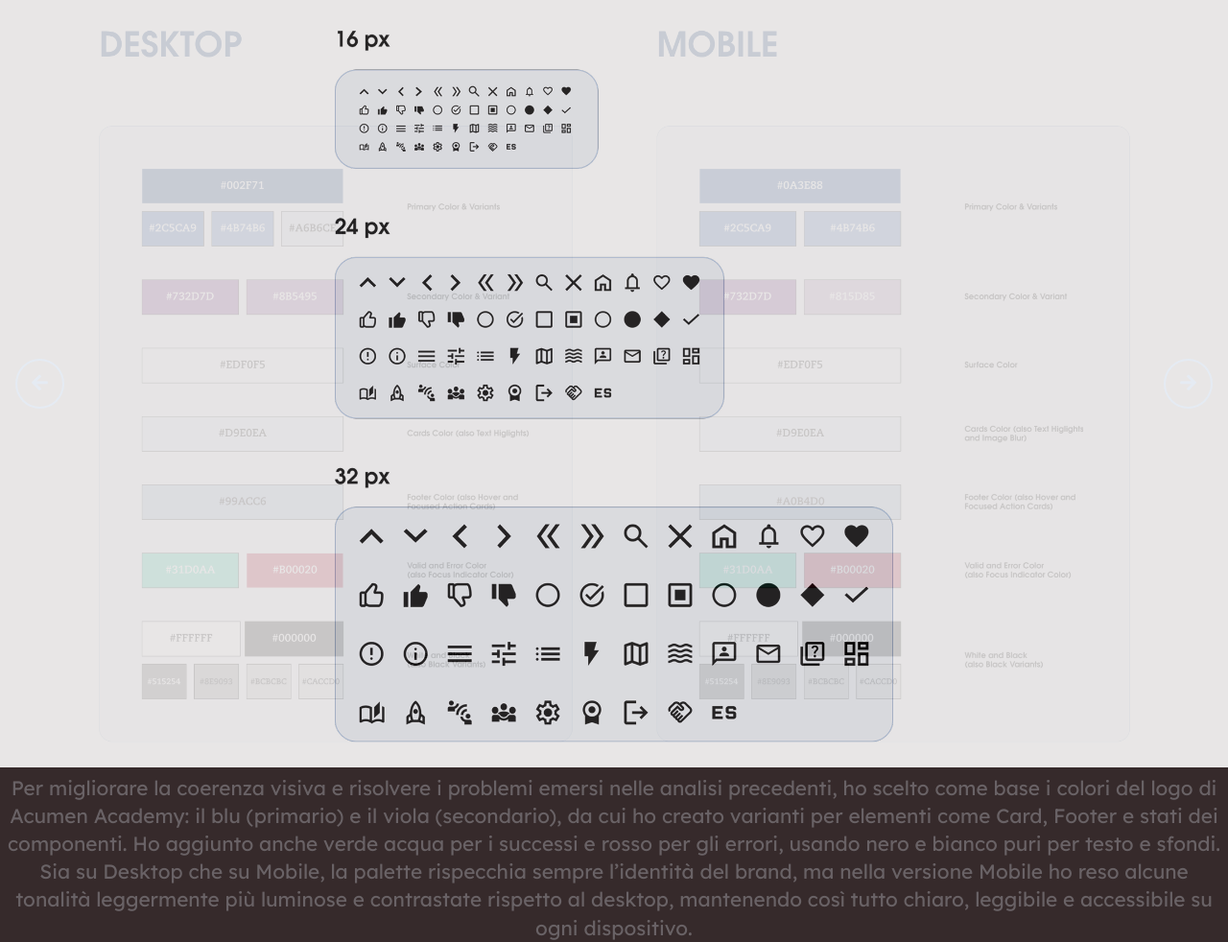
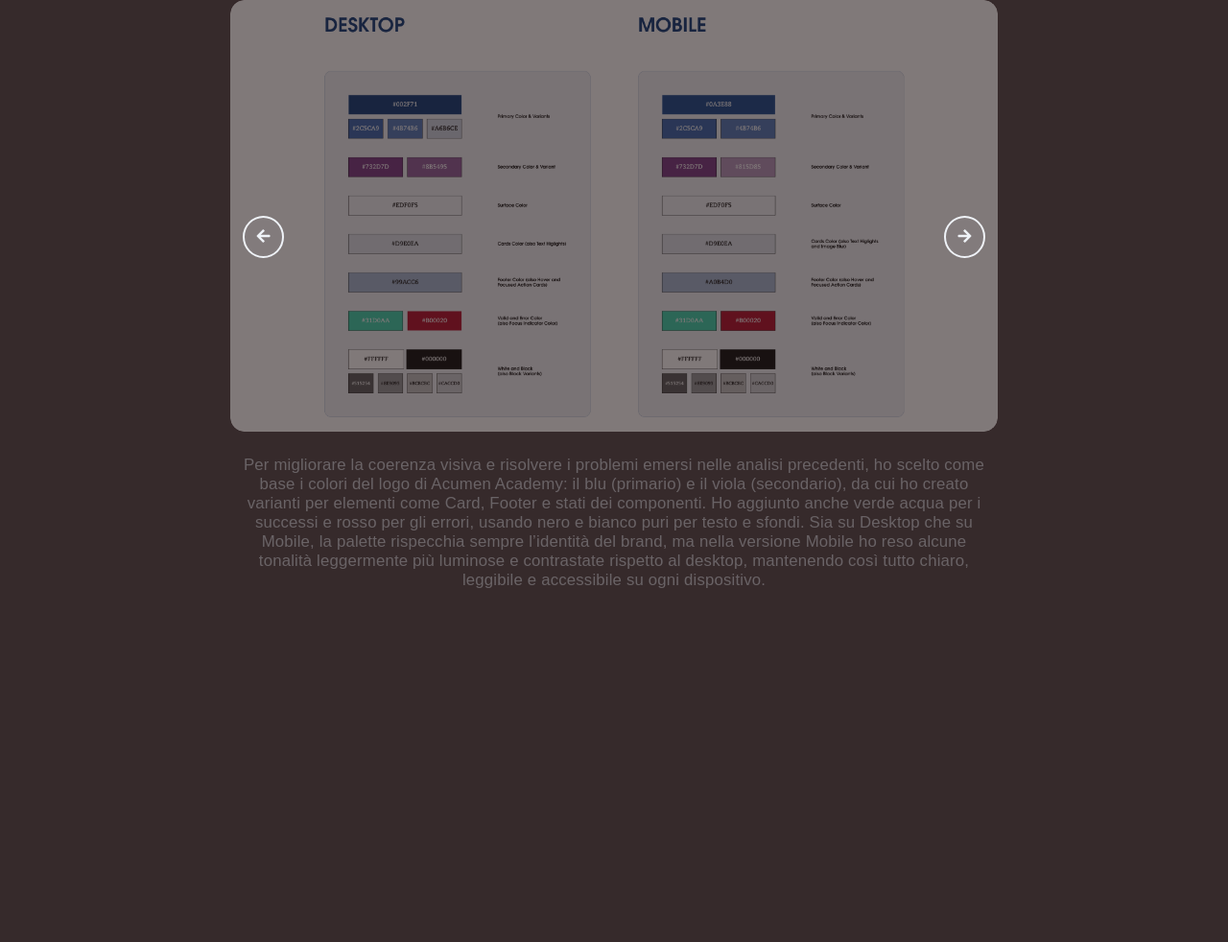
Before and after one commit to dianamariedjesus/notion_widgets, a plain HTML site: page slider/index.html in a window 1280 px wide. Shown: the whole page at 96% size. After the commit the page ends 800 px from the top, so only its background shows below. Drawn offline with Linux system fonts and the light colour scheme.

Commit message:
Update index.html

```diff
--- a/slider/index.html
+++ b/slider/index.html
@@ -1,218 +1,201 @@
 <!DOCTYPE html>
 <html lang="en">
-
 <head>
 <meta charset="UTF-8">
-  <title>Full-Screen Responsive Image Slider with Captions</title>
-  <link rel='stylesheet' href='https://cdnjs.cloudflare.com/ajax/libs/font-awesome/5.15.3/css/all.min.css'>
+<title>Responsive Image Slider with Captions</title>
+<meta name="viewport" content="width=device-width, initial-scale=1.0">
+<!-- FontAwesome for icons -->
+<link rel="stylesheet" href="https://cdnjs.cloudflare.com/ajax/libs/font-awesome/5.15.3/css/all.min.css">
+
 <style>
-    @import url("https://fonts.googleapis.com/css2?family=Lexend:wght@400;700&display=swap");
+:root {
+  --slider-width: 100%;
+  --slider-height: 50vw;
+  --caption-padding: 1em 0.5em;
+}
 
-    * {
-      box-sizing: border-box;
+body {
+  font-family: "Lexend", Arial, sans-serif;
+  background: #362a2b;
+  color: #e5ebf3;
   margin: 0;
   padding: 0;
 }
 
-    body {
-      font-family: "Lexend", sans-serif;
-      background-color: #362a2b;
-      color: #e5ebf3;
+.slider-container {
+  width: 100%;
+  max-width: 800px;
+  margin: 0 auto;
+  /* Padding can be made 0 for edge-to-edge */
 }
 
 .slider {
   position: relative;
-      width: 100vw;
-      height: 100vh;
+  width: 100%;
   overflow: hidden;
+  border-radius: 14px;
+  aspect-ratio: 16/9;
+  background: #2a1d1e;
 }
 
 .slide {
+  display: none;
   position: absolute;
-      top: 0;
-      left: 0;
+  inset: 0;
   width: 100%;
   height: 100%;
-      opacity: 0;
-      transition: opacity 0.4s ease-in-out;
+}
+.slide img {
+  width: 100%;
+  height: 100%;
+  object-fit: cover;
+  display: block;
+}
+.slide.active {
+  display: block;
+  z-index: 2;
+  animation: fadeIn 0.4s;
 }
 
-    .slide.current {
-      opacity: 1;
-    }
-
-    .slide:first-child {
-      background: url("1.png") no-repeat center top/cover;
-    }
-
-    .slide:nth-child(2) {
-      background: url("2.png") no-repeat center top/cover;
-    }
-
-    .slide:nth-child(3) {
-      background: url("3.png") no-repeat center top/cover;
-    }
-
-    .buttons button#prev {
+.slider-buttons {
   position: absolute;
   top: 50%;
-      left: 1rem;
-      z-index: 100;
-      transform: translateY(-50%);
+  width: 100%;
+  display: flex;
+  justify-content: space-between;
+  pointer-events: none;
 }
-
-    .buttons button#next {
-      position: absolute;
-      top: 50%;
-      right: 1rem;
-      z-index: 100;
-      transform: translateY(-50%);
+.slider-buttons button {
+  pointer-events: all;
+  border: 2px solid #e5ebf3;
+  background: rgba(54, 42, 43, 0.3);
+  color: #e5ebf3;
+  border-radius: 50%;
+  cursor: pointer;
+  padding: 0.7em 0.8em;
+  margin: 0 0.8em;
+  font-size: 1rem;
+  transition: background 0.2s, color 0.2s;
 }
-
-    .buttons button {
-      border: 2px solid #e5ebf3;
-      background-color: transparent;
-      color: #e5ebf3;
-      cursor: pointer;
-      padding: 13px 15px;
-      border-radius: 50%;
-      outline: none;
-      font-size: 1.2rem;
-    }
-
-    .buttons button:hover {
-      background-color: #e5ebf3;
+.slider-buttons button:hover {
+  background: #e5ebf3;
   color: #362a2b;
 }
 
-    .captions {
-      width: 100vw;
-      background: transparent;
+.slider-captions {
+  width: 100%;
+  min-height: 3.4em;
+  margin-top: 0.5em;
+  text-align: center;
+  font-size: 1.05em;
+  letter-spacing: 0.01em;
+  font-weight: 500;
   position: relative;
-      min-height: 56px;
-      display: flex;
-      align-items: center;
-      justify-content: center;
-      margin-top: 0; /* Slight gap from slider if needed */
-      z-index: 10;
-      pointer-events: none;
-      /* Fade in animation can be added if wanted */
+  transition: min-height 0.2s;
+  padding-bottom: 6px;
 }
-
-    .caption {
-      font-size: 1.3rem;
-      font-weight: 400;
-      text-align: center;
-      line-height: 1.4;
-      color: #e5ebf3;
+.slider-captions .caption {
   display: none;
-      pointer-events: none;
-      /* Add shadow for readability if needed: */
-      /* text-shadow: 0 2px 10px #000; */
+  padding: var(--caption-padding);
+  box-sizing: border-box;
 }
-
-    .caption.active {
+.slider-captions .caption.active {
   display: block;
   animation: fadeIn 0.5s;
 }
-
 @keyframes fadeIn {
-      from { opacity: 0; transform: translateY(10px);}
-      to { opacity: 1; transform: translateY(0);}
+  from { opacity: 0;}
+  to { opacity: 1;}
+}
+/* Responsive style */
+@media (max-width: 600px) {
+  .slider-container { max-width: 100vw;}
+  .slider { aspect-ratio: 4/3; border-radius: 8px;}
+  .slider-captions { font-size: 95%; }
 }
 
-    @media (max-width: 700px) {
-      .captions {
-        font-size: 1rem;
-        min-height: 40px;
-      }
-    }
+/* Hide buttons if only one image */
+.slider.single .slider-buttons { display: none; }
+
+/* Hide vertical scroll on slider */
+.slider { -webkit-overflow-scrolling: touch; }
+
 </style>
 </head>
+<body>
 
-<body>
-  <div class="slider">
-    <div class="slide current"></div>
-    <div class="slide"></div>
-    <div class="slide"></div>
+<div class="slider-container">
+  <div class="slider" id="slider">
+    <div class="slide active">
+      <img src="1.png" alt="First image">
     </div>
-
-  <div class="buttons">
-    <button id="prev"><i class="fas fa-arrow-left"></i></button>
-    <button id="next"><i class="fas fa-arrow-right"></i></button>
+    <div class="slide">
+      <img src="2.png" alt="Second image">
     </div>
-
-  <!-- CAPTIONS BELOW THE SLIDER -->
-  <div class="captions">
-    <span class="caption active">Le icone che ho scelto riprendono in gran parte quelle originali di Acumen Academy, integrandole dove necessario con soluzioni simili o nuove aggiunte personali.
-Oltre alla funzionalità e riconoscibilità, mi sono concentrata anche sulla coerenza visiva, creando una griglia dedicata per creare formati standard da 16, 24 e 32 pixel, così da garantire uniformità in tutta l’interfaccia.</span>
-    <span class="caption">Per migliorare la coerenza visiva e risolvere i problemi emersi nelle analisi precedenti, ho scelto come base i colori del logo di Acumen Academy: il blu (primario) e il viola (secondario), da cui ho creato varianti per elementi come Card, Footer e stati dei componenti. Ho aggiunto anche verde acqua per i successi e rosso per gli errori, usando nero e bianco puri per testo e sfondi.
-Sia su Desktop che su Mobile, la palette rispecchia sempre l’identità del brand, ma nella versione Mobile ho reso alcune tonalità leggermente più luminose e contrastate rispetto al desktop, mantenendo così tutto chiaro, leggibile e accessibile su ogni dispositivo.</span>
-    <span class="caption">La griglia è rimasta invariata a quella già definita nella fase precedente (Wireframing).
-Per la versione Desktop, ho scelto una struttura a 12 colonne, tipo stretch, con margini da 70 px e gutter da 20 px. Mentre per la versione Mobile, le colonne sono state ridimensionate a 4, il margine a 35 px ma mantenuto il tipo Stretch e il gutter da 20 px. </span>
+    <div class="slide">
+      <img src="3.png" alt="Third image">
+    </div>
+    <div class="slider-buttons">
+      <button id="prev" aria-label="Previous image"><i class="fas fa-arrow-left"></i></button>
+      <button id="next" aria-label="Next image"><i class="fas fa-arrow-right"></i></button>
+    </div>
+  </div>
+  <div class="slider-captions" id="slider-captions">
+    <div class="caption active">Le icone che ho scelto riprendono in gran parte quelle originali di Acumen Academy, integrandole dove necessario con soluzioni simili o nuove aggiunte personali.
+Oltre alla funzionalità e riconoscibilità, mi sono concentrata anche sulla coerenza visiva, creando una griglia dedicata per creare formati standard da 16, 24 e 32 pixel, così da garantire uniformità in tutta l’interfaccia.</div>
+    <div class="caption">Per migliorare la coerenza visiva e risolvere i problemi emersi nelle analisi precedenti, ho scelto come base i colori del logo di Acumen Academy: il blu (primario) e il viola (secondario), da cui ho creato varianti per elementi come Card, Footer e stati dei componenti. Ho aggiunto anche verde acqua per i successi e rosso per gli errori, usando nero e bianco puri per testo e sfondi.
+Sia su Desktop che su Mobile, la palette rispecchia sempre l’identità del brand, ma nella versione Mobile ho reso alcune tonalità leggermente più luminose e contrastate rispetto al desktop, mantenendo così tutto chiaro, leggibile e accessibile su ogni dispositivo.</div>
+    <div class="caption">La griglia è rimasta invariata a quella già definita nella fase precedente (Wireframing).
+Per la versione Desktop, ho scelto una struttura a 12 colonne, tipo stretch, con margini da 70 px e gutter da 20 px. Mentre per la versione Mobile, le colonne sono state ridimensionate a 4, il margine a 35 px ma mantenuto il tipo Stretch e il gutter da 20 px.</div>
+  </div>
 </div>
 
 <script>
-    // Get elements
-    const slides = document.querySelectorAll(".slide");
-    const captions = document.querySelectorAll(".caption");
-    const nextButton = document.getElementById("next");
-    const prevButton = document.getElementById("prev");
+const slides = document.querySelectorAll('.slide');
+const captions = document.querySelectorAll('.caption');
+const prevBtn = document.getElementById('prev');
+const nextBtn = document.getElementById('next');
+const slider = document.getElementById('slider');
+let current = 0;
 const auto = true;
 const intervalTime = 5000;
 let slideInterval;
 
-    // Index tracker
-    function getCurrentIndex() {
-      for (let i = 0; i < slides.length; i++) {
-        if (slides[i].classList.contains('current')) return i;
-      }
-      return 0;
-    }
-
-    function setActiveSlide(idx) {
-      // Update slides
-      slides.forEach(slide => slide.classList.remove('current'));
-      slides[idx].classList.add('current');
-      // Update captions
-      captions.forEach(cap => cap.classList.remove('active'));
-      if (captions[idx]) captions[idx].classList.add('active');
+function goToSlide(idx) {
+  slides[current].classList.remove('active');
+  captions[current].classList.remove('active');
+  current = idx;
+  slides[current].classList.add('active');
+  captions[current].classList.add('active');
 }
 
 function nextSlide() {
-      const idx = getCurrentIndex();
-      const nextIdx = (idx + 1) % slides.length;
-      setActiveSlide(nextIdx);
+  let idx = (current + 1) % slides.length;
+  goToSlide(idx);
+}
+function prevSlide() {
+  let idx = (current - 1 + slides.length) % slides.length;
+  goToSlide(idx);
 }
 
-    function prevSlide() {
-      const idx = getCurrentIndex();
-      const prevIdx = (idx - 1 + slides.length) % slides.length;
-      setActiveSlide(prevIdx);
-    }
+nextBtn.onclick = () => { nextSlide(); resetInterval(); }
+prevBtn.onclick = () => { prevSlide(); resetInterval(); }
 
-    nextButton.addEventListener("click", () => {
-      nextSlide();
+function resetInterval() {
   if (auto) {
     clearInterval(slideInterval);
     slideInterval = setInterval(nextSlide, intervalTime);
   }
-    });
-
-    prevButton.addEventListener("click", () => {
-      prevSlide();
-      if (auto) {
-        clearInterval(slideInterval);
-        slideInterval = setInterval(nextSlide, intervalTime);
 }
-    });
-
-    if (auto) {
+if (auto && slides.length > 1) {
   slideInterval = setInterval(nextSlide, intervalTime);
 }
 
-    // On page load set first caption active (redundant, but safe)
-    setActiveSlide(0);
+// Hide buttons if only one image
+if (slides.length < 2) {
+  slider.classList.add('single');
+}
+
 </script>
 </body>
 </html>
```
Lines whose indentation alone changed are shown as unchanged.
